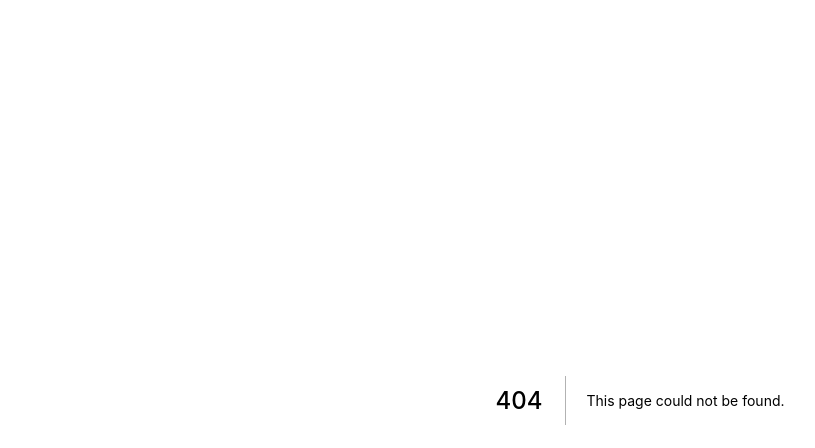
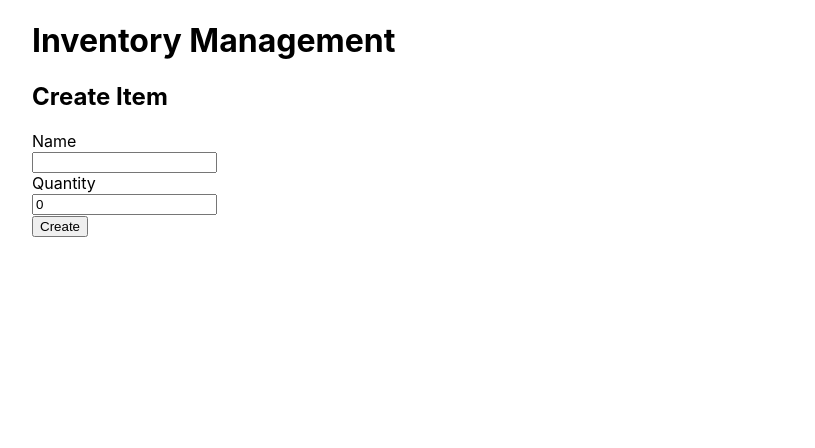
Before and after one commit to nikolasnorth/shopify-production-challenge, a Next.js app: page /items/new in a window 1280 px wide. Before the commit this address had no page. Shown: the top 448 px of the page, without its empty margins (0-815 px from the left). Built offline with nearby package versions, Linux system fonts and the light colour scheme.

Commit message:
implement basic layout for new item page

```diff
--- a/pages/index.tsx
+++ b/pages/index.tsx
@@ -1,6 +1,6 @@
 import type {GetStaticPropsResult} from "next";
 import Head from "next/head";
-import styles from "../styles/Home.module.css";
+import styles from "@styles/base.module.css";
 import Link from "next/link";
 import {Item} from "@lib/types";
 import {getItems} from "@repo/items";
@@ -33,7 +33,7 @@ export default function Home({items}: Props) {
         <Link href="/">
           <a className={styles.createLink}>Create shipment</a>
         </Link>
-        <Link href="/">
+        <Link href="/items/new">
           <a className={styles.createLink}>Create item</a>
         </Link>
 
--- /dev/null
+++ b/pages/items/new.tsx
@@ -0,0 +1,43 @@
+import styles from "@styles/base.module.css";
+import {FormEvent, useState} from "react";
+import {createItem} from "@repo/items";
+import {useRouter} from "next/router";
+
+export default function NewItemPage() {
+  const router = useRouter();
+  const [itemName, setItemName] = useState("");
+  const [itemQuantity, setItemQuantity] = useState(0);
+
+  async function onSubmit(event: FormEvent<HTMLFormElement>) {
+    event.preventDefault();
+    if (!itemName) {
+      alert("Item name is required.");
+      return;
+    }
+    const item = await createItem({name: itemName, quantity: itemQuantity});
+    if (!item) {
+      alert("Oops! Something went wrong. Please try again.");
+      return;
+    }
+    await router.push("/");
+  }
+
+  return (
+    <div className={styles.container}>
+      <h1>Inventory Management</h1>
+      <h2>Create Item</h2>
+      <form onSubmit={onSubmit}>
+        <div>
+          <label htmlFor="itemName">Name</label><br/>
+          <input name="itemName" type="text" onChange={event => setItemName(event.target.value)}/>
+        </div>
+        <div>
+          <label htmlFor="itemQuantity">Quantity</label><br/>
+          <input name="itemQuantity" type="number" onChange={event => setItemQuantity(Number(event.target.value))}
+                 defaultValue={0}/>
+        </div>
+        <input type="submit" value="Create"/>
+      </form>
+    </div>
+  );
+}
--- a/repo/items.ts
+++ b/repo/items.ts
@@ -1,11 +1,24 @@
 import {Item} from "@lib/types";
 
 // Queries API to retrieve a list of items.
-export function getItems(): Promise<Item[]> {
+export async function getItems(): Promise<Item[]> {
   const items: Item[] = Array.of(
     {id: 1, name: "Running shoes", quantity: 10},
     {id: 2, name: "Umbrella", quantity: 7},
-    {id: 1, name: "iPhone", quantity: 13},
+    {id: 3, name: "iPhone", quantity: 13},
   );
   return Promise.resolve(items);
 }
+
+// Queries API to create a new item. Returns null if request was unsuccessful.
+export async function createItem(item: Pick<Item, "name" | "quantity">): Promise<Item | null> {
+  const min = 1;
+  const max = 1000;
+  // Random number between [min, max)
+  const id = Math.floor(Math.random() * (max - min) + min);
+  return {
+    id: id,
+    name: item.name,
+    quantity: item.quantity,
+  };
+}
--- a/styles/base.module.css
+++ b/styles/base.module.css
@@ -17,3 +17,7 @@
     text-decoration: underline;
     margin-right: 0.5rem;
 }
+
+.formLabel {
+    margin: 0.5rem 0;
+}
```
